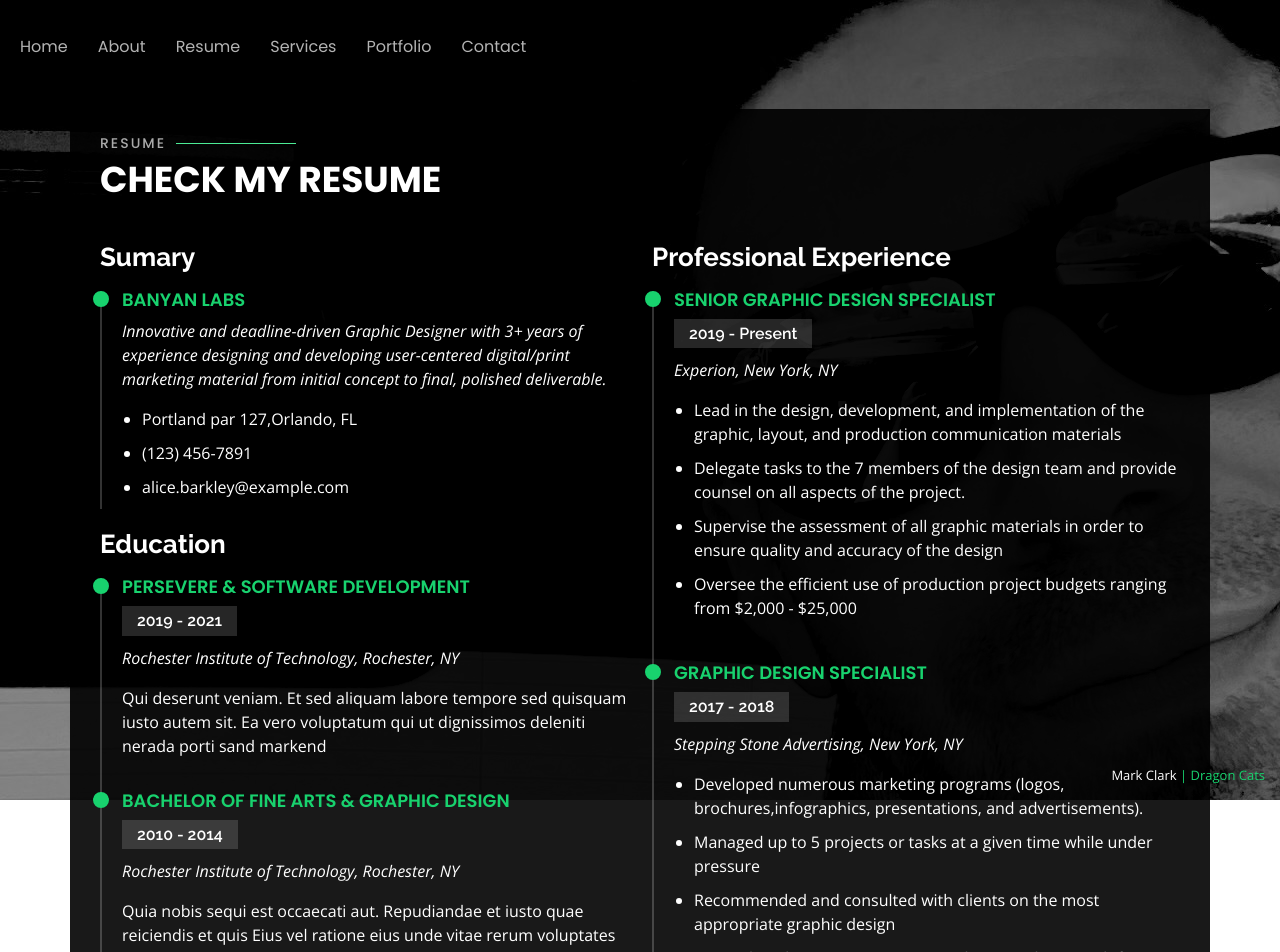
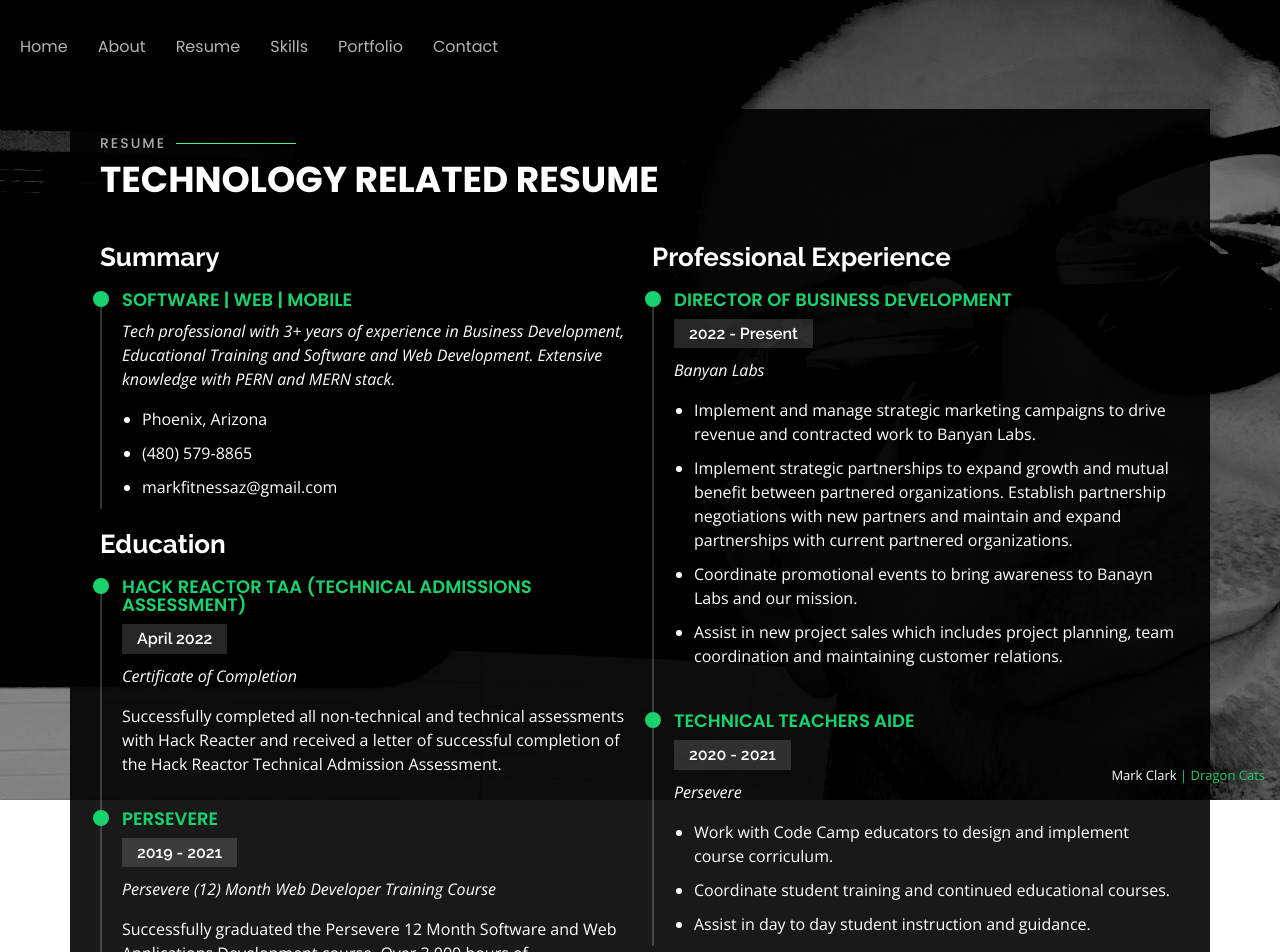
Before and after one commit to fitDizzle/eng-portfolio, a React (Create React App) app: page /resume in a window 1280 px wide. Shown: the top 952 px of the page. Built offline with nearby package versions, Linux system fonts and the light colour scheme.

Commit message:
updated context

```diff
--- a/src/App.js
+++ b/src/App.js
@@ -11,7 +11,7 @@ import Navbar from './components/navigation/navbar';
 import Contacts from './components/contacts';
 import Resume from './components/resume';
 import Portfolio from './components/portfolio';
-import Services from './components/services';
+import Skills from './components/skills';
 import SocialMediaLinks from './components/navigation/socialMediaLinks';
 import TopNavbar from './components/navigation/topNavbar';
 import ProjectOne from './components/projects/projectOne';
@@ -57,7 +57,7 @@ function App() {
           <Route exact path="/contact" component={Contacts} />
           <Route exact path="/resume" component={Resume} />
           <Route exact path="/portfolio" component={Portfolio} />
-          <Route exact path="/services" component={Services} />
+          <Route exact path="/skills" component={Skills} />
           <Route exact path="/project1" component={ProjectOne} />
           <Route exact path="/project2" component={ProjectTwo} />
           <Route exact path="/project3" component={ProjectThree} />
--- a/src/components/navigation/navbar.jsx
+++ b/src/components/navigation/navbar.jsx
@@ -6,7 +6,7 @@ const Navbar = () => {
     <li><a className="nav-link active" href="/home">Home</a></li>
     <li><a className="nav-link" href="/about">About </a></li>
     <li><a className="nav-link" href="/resume">Experience</a></li>
-    <li><a className="nav-link" href="/services">Capabilities</a></li>
+    <li><a className="nav-link" href="/skills">Capabilities</a></li>
     <li><a className="nav-link" href="/portfolio">Projects</a></li>
     <li><a className="nav-link" href="/contact">Contact</a></li>
   </ul>
--- a/src/components/navigation/topNavbar.jsx
+++ b/src/components/navigation/topNavbar.jsx
@@ -20,8 +20,8 @@ const TopNavbar = () => {
           </a>
         </li>
         <li>
-          <a className="nav-link" href="/services">
-            Services
+          <a className="nav-link" href="/skills">
+            Skills
           </a>
         </li>
         <li>
--- a/src/components/portfolio.jsx
+++ b/src/components/portfolio.jsx
@@ -15,15 +15,15 @@ const Portfolio = () => {
               <li data-filter="*" className="filter-active">
                 All
               </li>
-              <li data-filter=".filter-app">React</li>
-              <li data-filter=".filter-card">Python</li>
-              <li data-filter=".filter-web">MERN</li>
+              <li data-filter=".filter-js">Javascript</li>
+              <li data-filter=".filter-py">Python</li>
+              <li data-filter=".filter-cms">CMS (Web Design, CMS Systems)</li>
             </ul>
           </div>
         </div>
 
         <div className="row portfolio-container">
-          <div className="col-lg-4 col-md-6 portfolio-item filter-app">
+          <div className="col-lg-4 col-md-6 portfolio-item filter-js">
             <div className="portfolio-wrap">
               <img
                 src="assets/img/scrababble.png"
@@ -56,7 +56,7 @@ const Portfolio = () => {
             </div>
           </div>
 
-          <div className="col-lg-4 col-md-6 portfolio-item filter-web">
+          <div className="col-lg-4 col-md-6 portfolio-item filter-js">
             <div className="portfolio-wrap">
               <img
                 src="assets/img/anatomy-project.png"
@@ -89,7 +89,7 @@ const Portfolio = () => {
             </div>
           </div>
 
-          <div className="col-lg-4 col-md-6 portfolio-item filter-app">
+          <div className="col-lg-4 col-md-6 portfolio-item filter-cms">
             <div className="portfolio-wrap">
               <img
                 src="assets/img/bravada-project.png"
--- a/src/components/resume.jsx
+++ b/src/components/resume.jsx
@@ -6,110 +6,106 @@ const Resume = () => {
       <div className="container">
         <div className="section-title">
           <h2>Resume</h2>
-          <p>Check My Resume</p>
+          <p>Technology Related Resume</p>
         </div>
 
         <div className="row">
           <div className="col-lg-6">
-            <h3 className="resume-title">Sumary</h3>
+            <h3 className="resume-title">Summary</h3>
             <div className="resume-item pb-0">
-              <h4>Banyan Labs</h4>
+              <h4>Software | Web | Mobile</h4>
               <p>
                 <em>
-                  Innovative and deadline-driven Graphic Designer with 3+ years
-                  of experience designing and developing user-centered
-                  digital/print marketing material from initial concept to
-                  final, polished deliverable.
+                  Tech professional with 3+ years of experience in Business
+                  Development, Educational Training and Software and Web
+                  Development. Extensive knowledge with PERN and MERN stack.
                 </em>
               </p>
               <p>
                 <ul>
-                  <li>Portland par 127,Orlando, FL</li>
-                  <li>(123) 456-7891</li>
-                  <li>alice.barkley@example.com</li>
+                  <li>Phoenix, Arizona</li>
+                  <li>(480) 579-8865</li>
+                  <li>markfitnessaz@gmail.com</li>
                 </ul>
               </p>
             </div>
 
             <h3 className="resume-title">Education</h3>
             <div className="resume-item">
-              <h4>Persevere &amp; Software Development</h4>
-              <h5>2019 - 2021</h5>
+              <h4>Hack Reactor TAA (Technical Admissions Assessment)</h4>
+              <h5>April 2022</h5>
               <p>
-                <em>Rochester Institute of Technology, Rochester, NY</em>
+                <em>Certificate of Completion</em>
               </p>
               <p>
-                Qui deserunt veniam. Et sed aliquam labore tempore sed quisquam
-                iusto autem sit. Ea vero voluptatum qui ut dignissimos deleniti
-                nerada porti sand markend
+                Successfully completed all non-technical and technical
+                assessments with Hack Reacter and received a letter of
+                successful completion of the Hack Reactor Technical Admission
+                Assessment.
               </p>
             </div>
             <div className="resume-item">
-              <h4>Bachelor of Fine Arts &amp; Graphic Design</h4>
-              <h5>2010 - 2014</h5>
+              <h4>Persevere</h4>
+              <h5>2019 - 2021</h5>
               <p>
-                <em>Rochester Institute of Technology, Rochester, NY</em>
+                <em>Persevere (12) Month Web Developer Training Course</em>
               </p>
               <p>
-                Quia nobis sequi est occaecati aut. Repudiandae et iusto quae
-                reiciendis et quis Eius vel ratione eius unde vitae rerum
-                voluptates asperiores voluptatem Earum molestiae consequatur
-                neque etlon sader mart dila
+                Successfully graduated the Persevere 12 Month Software and Web
+                Applications Development course. Over 3,000 hours of development
+                training logged.
               </p>
             </div>
           </div>
           <div className="col-lg-6">
             <h3 className="resume-title">Professional Experience</h3>
             <div className="resume-item">
-              <h4>Senior graphic design specialist</h4>
-              <h5>2019 - Present</h5>
+              <h4>Director of Business Development</h4>
+              <h5>2022 - Present</h5>
               <p>
-                <em>Experion, New York, NY </em>
+                <em>Banyan Labs</em>
               </p>
               <p>
                 <ul>
                   <li>
-                    Lead in the design, development, and implementation of the
-                    graphic, layout, and production communication materials
+                    Implement and manage strategic marketing campaigns to drive
+                    revenue and contracted work to Banyan Labs.
                   </li>
                   <li>
-                    Delegate tasks to the 7 members of the design team and
-                    provide counsel on all aspects of the project.
+                    Implement strategic partnerships to expand growth and mutual
+                    benefit between partnered organizations. Establish
+                    partnership negotiations with new partners and maintain and
+                    expand partnerships with current partnered organizations.
                   </li>
                   <li>
-                    Supervise the assessment of all graphic materials in order
-                    to ensure quality and accuracy of the design
+                    Coordinate promotional events to bring awareness to Banayn
+                    Labs and our mission.
                   </li>
                   <li>
-                    Oversee the efficient use of production project budgets
-                    ranging from $2,000 - $25,000
+                    Assist in new project sales which includes project planning,
+                    team coordination and maintaining customer relations.
                   </li>
                 </ul>
               </p>
             </div>
             <div className="resume-item">
-              <h4>Graphic design specialist</h4>
-              <h5>2017 - 2018</h5>
+              <h4>Technical Teachers Aide</h4>
+              <h5>2020 - 2021</h5>
               <p>
-                <em>Stepping Stone Advertising, New York, NY</em>
+                <em>Persevere</em>
               </p>
               <p>
                 <ul>
                   <li>
-                    Developed numerous marketing programs (logos,
-                    brochures,infographics, presentations, and advertisements).
+                    Work with Code Camp educators to design and implement course
+                    corriculum.
                   </li>
                   <li>
-                    Managed up to 5 projects or tasks at a given time while
-                    under pressure
+                    Coordinate student training and continued educational
+                    courses.
                   </li>
                   <li>
-                    Recommended and consulted with clients on the most
-                    appropriate graphic design
-                  </li>
-                  <li>
-                    Created 4+ design presentations and proposals a month for
-                    clients and account managers
+                    Assist in day to day student instruction and guidance.
                   </li>
                 </ul>
               </p>
--- a/src/components/services.jsx
+++ b/src/components/skills.jsx
@@ -5,8 +5,8 @@ const Services = () => {
     <section id="services" className="services">
       <div className="container">
         <div className="section-title">
-          <h2>Services</h2>
-          <p>My Services</p>
+          <h2>Skills</h2>
+          <p>My Skills</p>
         </div>
 
         <div className="row">
@@ -76,7 +76,7 @@ const Services = () => {
                 <i className="bx bx-slideshow"></i>
               </div>
               <h4>
-                <a href="#a">Business Management Software</a>
+                <a href="#a">Full Stack Development</a>
               </h4>
               <p>
                 Quis consequatur saepe eligendi voluptatem consequatur dolor
```
Also changed, not shown: src/components/about.jsx (+15 -44 lines).
